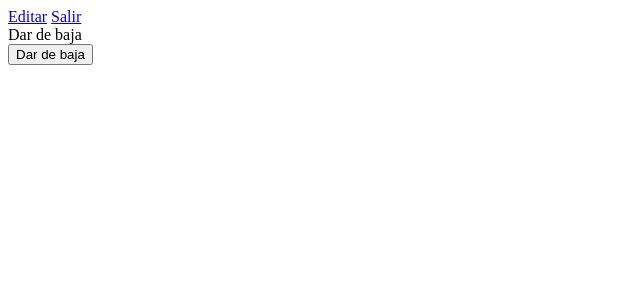
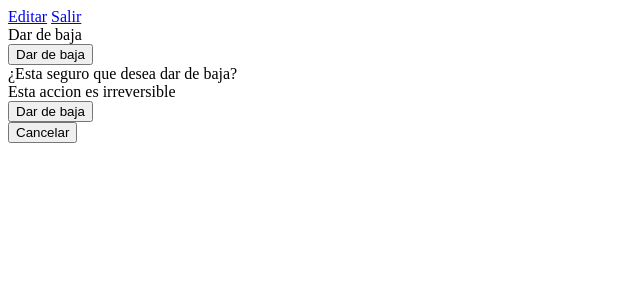
Before and after one commit to Githubmagali/Registro-de-sesion, a PHP site: template view/darDeBaja.php in a window 1280 px wide. Shown: the top 300 px of the page, without its empty margins (0-640 px from the left). Run offline with PHP 8.4, Linux system fonts and the light colour scheme; the template is opened without the code that fills it, so the values that code supplies are empty.

Commit message:
agregue el botonde dar de baja en editar

```diff
--- a/view/darDeBaja.php
+++ b/view/darDeBaja.php
@@ -3,7 +3,7 @@
 $datosUsuario = new formularioController;
 
 
-if (isset($_POST['estado']) == 1) {
+if (isset($_POST['estado']) && $_POST['estado'] == 1) {
     $darDebaja = $datosUsuario->darDeBajaController();
 }
 
@@ -24,14 +24,55 @@ if (isset($_POST['estado']) == 1) {
             <a href="index.php?view=salir">Salir</a>
         </div>
     </div>
-    <div class="flex justify-center items-center pt-20">
-        Dar de baja
+    <div class="flex flex-col justify-center items-center pt-20">
+        <div class="font-bold pt-10 pb-20">Dar de baja</div>
+        <button id="openBtn" class="border border-solid rounded-lg hover:bg-gray-50 px-5">Dar de baja</button>
+
+
+        <div id="overlay" class="fixed inset-0 bg-gray-600 bg-opacity-60 hidden items-center justify-center z-50">
+
+            <div class="bg-white rounded-lg shadow-lg p-6 max-w-md text-center">
+                <div class="flex flex-col gap-y-5">
+                    <div class="font-bold text-gray-500">¿Esta seguro que desea dar de baja?</div>
+                    <div> Esta accion es irreversible</div>
+                </div>
+                <div class="flex items-center justify-center gap-x-4 pt-5">
+                    <form method="post">
+                        <input type="hidden" value="1" name="estado" />
+                        <button type="submit" class="border border-solid rounded-lg hover:bg-gray-50 px-5"> Dar de
+                            baja</button>
+                    </form>
+                    <button id="closeBtn"
+                        class="border border-2  border-red-200 rounded-lg hover:bg-red-50 px-5">Cancelar</button>
+                </div>
+
+            </div>
+        </div>
+
     </div>
-    <form method="post">
-        <input type="hidden" value="1" name="estado" />
-        <button type="submit" class="border border-solid rounded-lg hover:bg-gray-50 px-5"> Dar de baja</button>
-    </form>
 
+    <script>
+        const overlay = document.getElementById('overlay');
+        const openBtn = document.getElementById('openBtn');
+        const closeBtn = document.getElementById('closeBtn');
+
+        openBtn.addEventListener('click', () => {
+            overlay.classList.remove('hidden');
+            overlay.classList.add('flex');
+        });
+
+        closeBtn.addEventListener('click', () => {
+            overlay.classList.remove('flex');
+            overlay.classList.add('hidden');
+        });
+
+        overlay.addEventListener('click', (e) => {
+            if (e.target === overlay) {
+                overlay.classList.remove('flex');
+                overlay.classList.add('hidden');
+            }
+        });
+    </script>
 
 </body>
 
```
Also changed, not shown: view/editar.php (+57 -4 lines).
